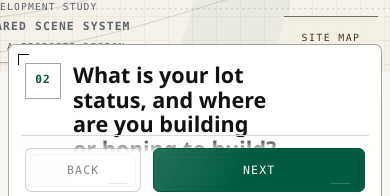
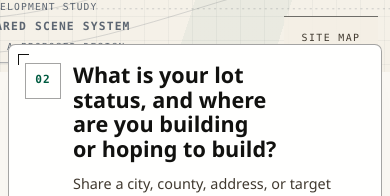
Before and after one commit to scwlkr/HH-Website, a Next.js app: page /plan-your-home in a window 390 px wide. Shown: the part 648-844 px from the top of the page. Built offline with nearby package versions, Linux system fonts and the light colour scheme; no server answers.

Commit message:
test: harden stage interaction proof

```diff
--- a/features/plan-your-home/scene-stage.module.css
+++ b/features/plan-your-home/scene-stage.module.css
@@ -308,12 +308,9 @@
   }
 
   .stageActions {
-    position: sticky;
-    bottom: 0;
-    z-index: 4;
+    grid-template-columns: repeat(2, minmax(0, 1fr));
     margin-inline: -0.25rem;
-    padding: 0.75rem 0.25rem 0.25rem;
-    background: linear-gradient(180deg, transparent, var(--hh-surface) 28%);
+    padding-inline: 0.25rem;
   }
 }
 
--- a/tests/css-module-loader.mjs
+++ b/tests/css-module-loader.mjs
@@ -1,4 +1,4 @@
-export async function load(url, context, nextLoad) {
+export function load(url, context, nextLoad) {
   if (url.endsWith(".module.css")) {
     return {
       format: "module",
--- a/tests/register-css-module-loader.mjs
+++ b/tests/register-css-module-loader.mjs
@@ -1,3 +1,4 @@
-import { register } from "node:module";
+import { registerHooks } from "node:module";
+import { load } from "./css-module-loader.mjs";
 
-register("./css-module-loader.mjs", import.meta.url);
+registerHooks({ load });
```
Also changed, not shown: 1 other file (tests, documents, lock files or other folders).
